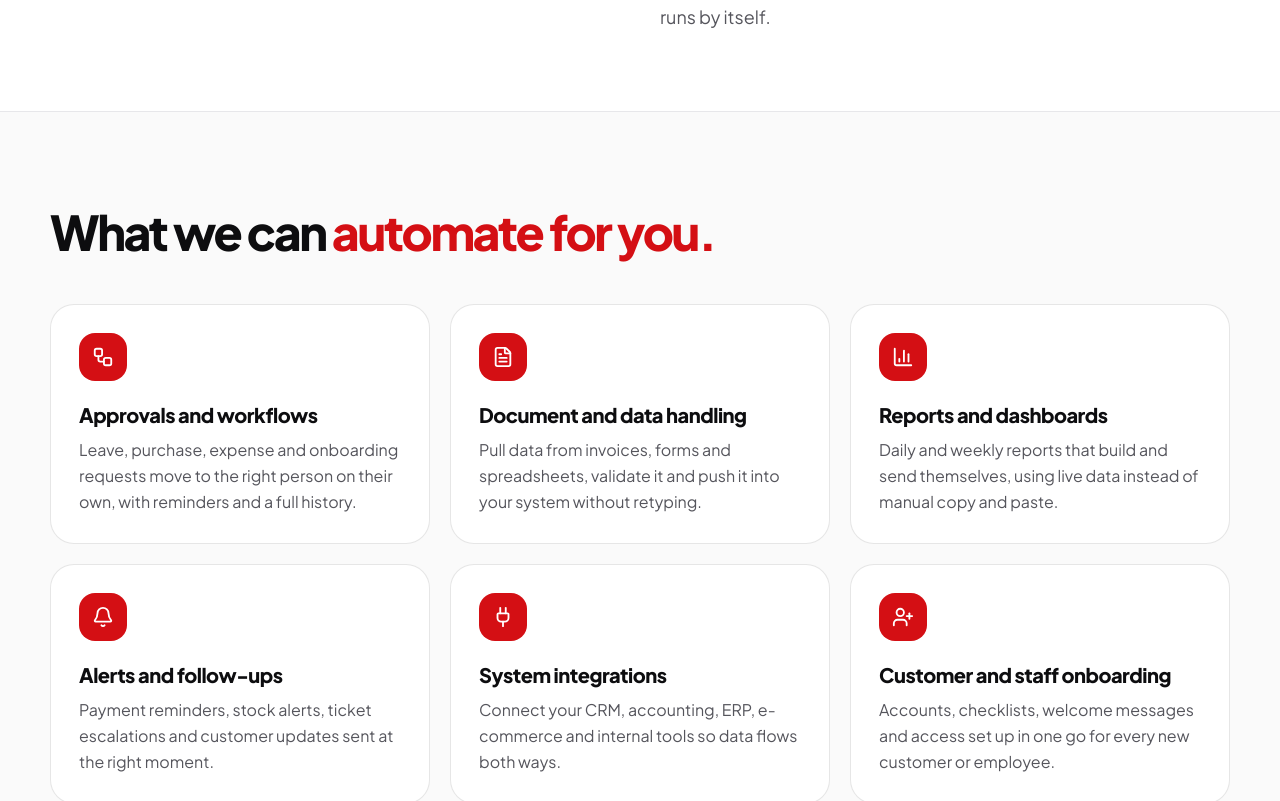
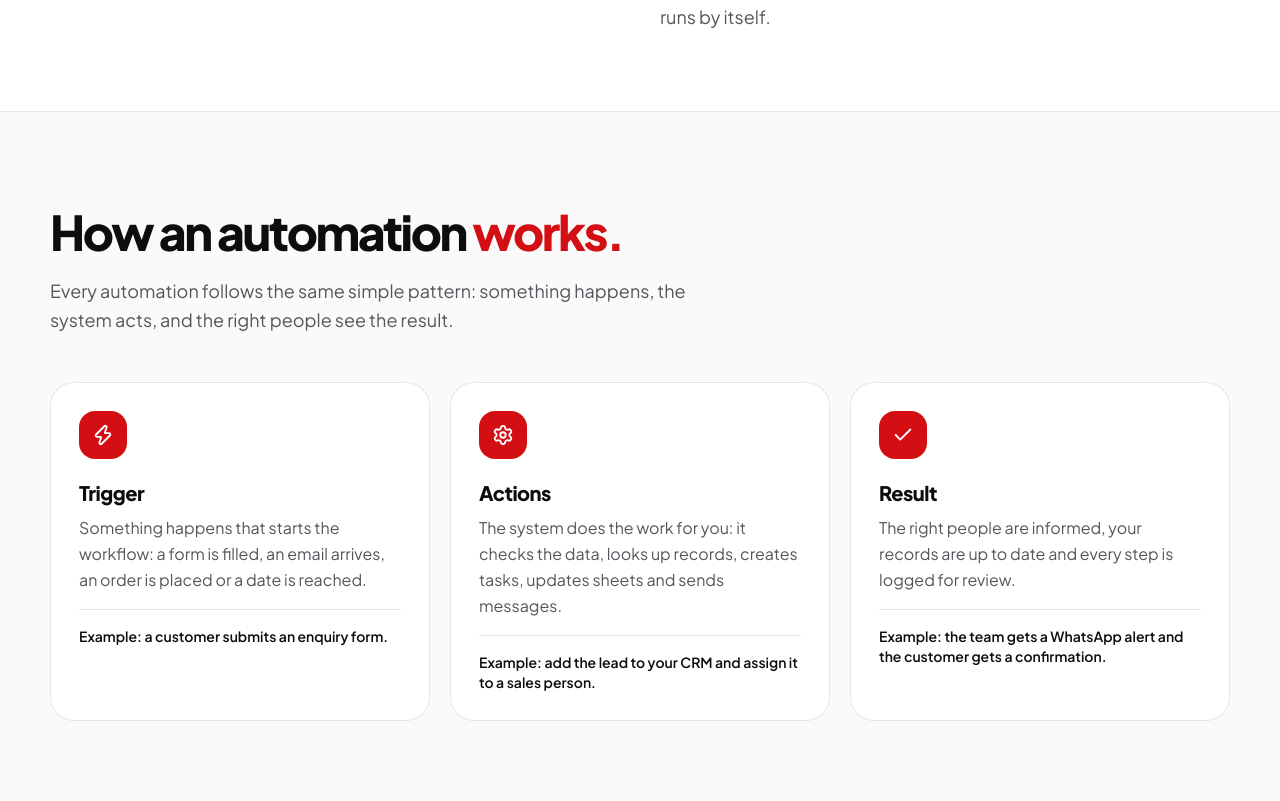
Before and after one commit to rarefictioncloud-dev/rareit, a React (Vite) app: page /services/process-automation in a window 1280 px wide. Shown: the part 1048-1849 px from the top of the page. Built offline with nearby package versions, Linux system fonts and the light colour scheme.

Commit message:
changes made

```diff
--- a/src/components/Navbar.jsx
+++ b/src/components/Navbar.jsx
@@ -36,7 +36,6 @@ const links = [
   { to: "/", label: "Home", end: true },
   { to: "/services/process-automation", label: "Services", items: serviceItems },
   { to: "/industries", label: "Industries", items: industryItems },
-  { to: "/our-work", label: "Our Work" },
   { to: "/about", label: "About" },
   { to: "/careers", label: "Careers" },
   { to: "/contact", label: "Contact" },
--- a/src/pages/Home.jsx
+++ b/src/pages/Home.jsx
@@ -378,11 +378,7 @@ export default function Home() {
           ))}
         </ul>
 
-        <div className="mt-10 text-center">
-          <Link to="/services" className="inline-flex items-center gap-2 border-b-2 border-brand pb-1 text-sm font-semibold">
-            Explore All Services <ArrowRight size={14} />
-          </Link>
-        </div>
+
       </section>
 
       {/* ===== WHAT MAKES IT SMARTER (black band) ===== */}
--- a/src/pages/Pa.jsx
+++ b/src/pages/Pa.jsx
@@ -1,4 +1,5 @@
 // src/pages/pa.jsx
+import { useState } from "react";
 import { Link } from "react-router-dom";
 import {
   ArrowRight,
@@ -14,6 +15,8 @@ import {
   TrendingDown,
   Users,
   Plus,
+  Zap,
+  Settings,
 } from "lucide-react";
 
 const wrap = "mx-auto w-[min(1180px,100%-48px)]";
@@ -40,6 +43,27 @@ const flow = [
   "The right person gets an approval task",
   "Records update across your systems",
   "Everyone is notified, and the log is saved",
+];
+
+const parts = [
+  {
+    icon: Zap,
+    title: "Trigger",
+    text: "Something happens that starts the workflow: a form is filled, an email arrives, an order is placed or a date is reached.",
+    example: "Example: a customer submits an enquiry form.",
+  },
+  {
+    icon: Settings,
+    title: "Actions",
+    text: "The system does the work for you: it checks the data, looks up records, creates tasks, updates sheets and sends messages.",
+    example: "Example: add the lead to your CRM and assign it to a sales person.",
+  },
+  {
+    icon: Check,
+    title: "Result",
+    text: "The right people are informed, your records are up to date and every step is logged for review.",
+    example: "Example: the team gets a WhatsApp alert and the customer gets a confirmation.",
+  },
 ];
 
 const useCases = [
@@ -85,6 +109,42 @@ const deliverables = [
   "Monitoring, fixes and updates after go-live",
 ];
 
+// Example tools we can connect, grouped by category. Edit freely.
+const appCategories = ["All", "CRM and sales", "Email and chat", "Sheets and files", "Accounting and payments", "Forms and support", "Online stores", "Projects", "Databases and cloud"];
+
+const apps = [
+  { name: "Zoho CRM", cat: "CRM and sales" },
+  { name: "HubSpot", cat: "CRM and sales" },
+  { name: "Salesforce", cat: "CRM and sales" },
+  { name: "Pipedrive", cat: "CRM and sales" },
+  { name: "Gmail", cat: "Email and chat" },
+  { name: "Outlook", cat: "Email and chat" },
+  { name: "WhatsApp Business", cat: "Email and chat" },
+  { name: "Slack", cat: "Email and chat" },
+  { name: "Google Sheets", cat: "Sheets and files" },
+  { name: "Excel", cat: "Sheets and files" },
+  { name: "Google Drive", cat: "Sheets and files" },
+  { name: "Dropbox", cat: "Sheets and files" },
+  { name: "Zoho Books", cat: "Accounting and payments" },
+  { name: "QuickBooks", cat: "Accounting and payments" },
+  { name: "Razorpay", cat: "Accounting and payments" },
+  { name: "Stripe", cat: "Accounting and payments" },
+  { name: "Google Forms", cat: "Forms and support" },
+  { name: "Typeform", cat: "Forms and support" },
+  { name: "Freshdesk", cat: "Forms and support" },
+  { name: "Zendesk", cat: "Forms and support" },
+  { name: "Shopify", cat: "Online stores" },
+  { name: "WooCommerce", cat: "Online stores" },
+  { name: "Trello", cat: "Projects" },
+  { name: "Asana", cat: "Projects" },
+  { name: "Jira", cat: "Projects" },
+  { name: "Notion", cat: "Projects" },
+  { name: "Firebase", cat: "Databases and cloud" },
+  { name: "MySQL", cat: "Databases and cloud" },
+  { name: "PostgreSQL", cat: "Databases and cloud" },
+  { name: "AWS", cat: "Databases and cloud" },
+];
+
 const benefits = [
   { icon: Clock, title: "Hours back every week", text: "Repetitive tasks run in the background so your team can focus on real work." },
   { icon: TrendingDown, title: "Fewer errors and delays", text: "Rules replace manual steps, so data stays consistent and nothing gets forgotten." },
@@ -124,6 +184,10 @@ const faqs = [
     a: "Start with tasks that are frequent, rule based and error prone. In the discovery stage we rank your processes by effort saved and risk, and begin with the easiest win.",
   },
   {
+    q: "Which apps and tools can you connect?",
+    a: "Most tools that offer an API or standard integration, including CRMs, email, spreadsheets, accounting, payments, forms and online stores. If your tool is not listed, tell us and we will check what is possible.",
+  },
+  {
     q: "Will it work with the tools we already use?",
     a: "In most cases yes. We connect through APIs, webhooks and standard integrations, so you do not have to replace your current systems.",
   },
@@ -142,6 +206,9 @@ const faqs = [
 ];
 
 export default function PA() {
+  const [cat, setCat] = useState("All");
+  const shown = cat === "All" ? apps : apps.filter((a) => a.cat === cat);
+
   return (
     <div className="bg-neutral-50 text-ink">
       {/* Hero */}
@@ -200,8 +267,33 @@ export default function PA() {
         </div>
       </section>
 
+      {/* How an automation works */}
+      <section className="py-16 lg:py-24">
+        <div className={wrap}>
+          <h2 className="max-w-3xl text-4xl font-extrabold tracking-tighter sm:text-5xl">
+            How an automation <span className="text-brand">works.</span>
+          </h2>
+          <p className="mt-5 max-w-2xl text-lg leading-relaxed text-muted">
+            Every automation follows the same simple pattern: something happens, the system acts, and the right people
+            see the result.
+          </p>
+          <div className="mt-12 grid gap-5 lg:grid-cols-3">
+            {parts.map(({ icon: Icon, title, text, example }) => (
+              <article key={title} className="rounded-3xl border border-ink/10 bg-white p-7">
+                <span className="grid h-12 w-12 place-items-center rounded-2xl bg-brand text-white">
+                  <Icon size={22} />
+                </span>
+                <h3 className="mt-5 text-xl font-extrabold tracking-tight">{title}</h3>
+                <p className="mt-2 leading-relaxed text-muted">{text}</p>
+                <p className="mt-4 border-t border-line pt-4 text-sm font-semibold">{example}</p>
+              </article>
+            ))}
+          </div>
+        </div>
+      </section>
+
       {/* Use cases */}
-      <section className="py-16 lg:py-24">
+      <section className="pb-16 lg:pb-24">
         <div className={wrap}>
           <h2 className="max-w-3xl text-4xl font-extrabold tracking-tighter sm:text-5xl">
             What we can <span className="text-brand">automate for you.</span>
@@ -249,6 +341,53 @@ export default function PA() {
               </li>
             ))}
           </ul>
+        </div>
+      </section>
+
+      {/* Apps we connect */}
+      <section className="bg-white py-16 lg:py-24">
+        <div className={wrap}>
+          <h2 className="max-w-3xl text-4xl font-extrabold tracking-tighter sm:text-5xl">
+            Apps we can <span className="text-brand">connect.</span>
+          </h2>
+          <p className="mt-5 max-w-2xl text-lg leading-relaxed text-muted">
+            Pick a category to see examples of tools we connect into one workflow. Availability depends on each tool's
+            API, and we confirm what is possible during discovery.
+          </p>
+
+          <div className="mt-8 flex flex-wrap gap-2" role="group" aria-label="Filter apps by category">
+            {appCategories.map((c) => (
+              <button
+                key={c}
+                type="button"
+                onClick={() => setCat(c)}
+                aria-pressed={cat === c}
+                className={`rounded-full border px-4 py-2 text-sm font-bold transition ${
+                  cat === c
+                    ? "border-ink bg-ink text-white"
+                    : "border-ink/10 bg-white hover:border-ink"
+                }`}
+              >
+                {c}
+              </button>
+            ))}
+          </div>
+
+          <ul className="mt-8 grid gap-3 sm:grid-cols-2 lg:grid-cols-4">
+            {shown.map((a) => (
+              <li key={a.name} className="rounded-2xl border border-line bg-neutral-50 p-5">
+                <p className="font-extrabold tracking-tight">{a.name}</p>
+                <p className="mt-1 text-sm text-muted">{a.cat}</p>
+              </li>
+            ))}
+          </ul>
+
+          <div className="mt-8 flex flex-col items-start justify-between gap-4 rounded-3xl border border-ink/10 p-6 sm:flex-row sm:items-center">
+            <p className="font-semibold">Do not see your tool? If it has an API, we can most likely connect it.</p>
+            <Link to="/contact" className="border-b-2 border-brand pb-0.5 text-sm font-bold hover:text-brand">
+              Ask about your tool
+            </Link>
+          </div>
         </div>
       </section>
 
```
